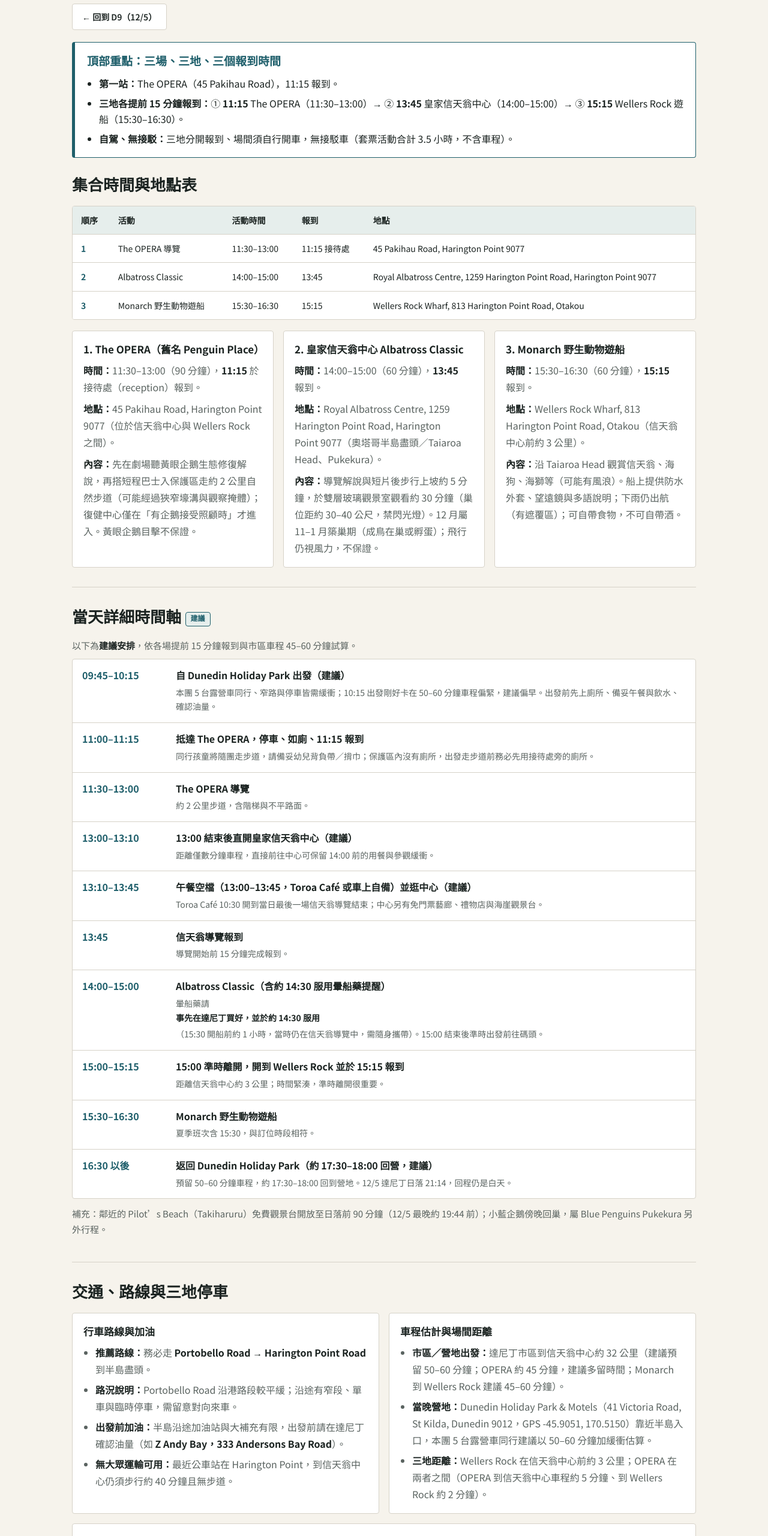
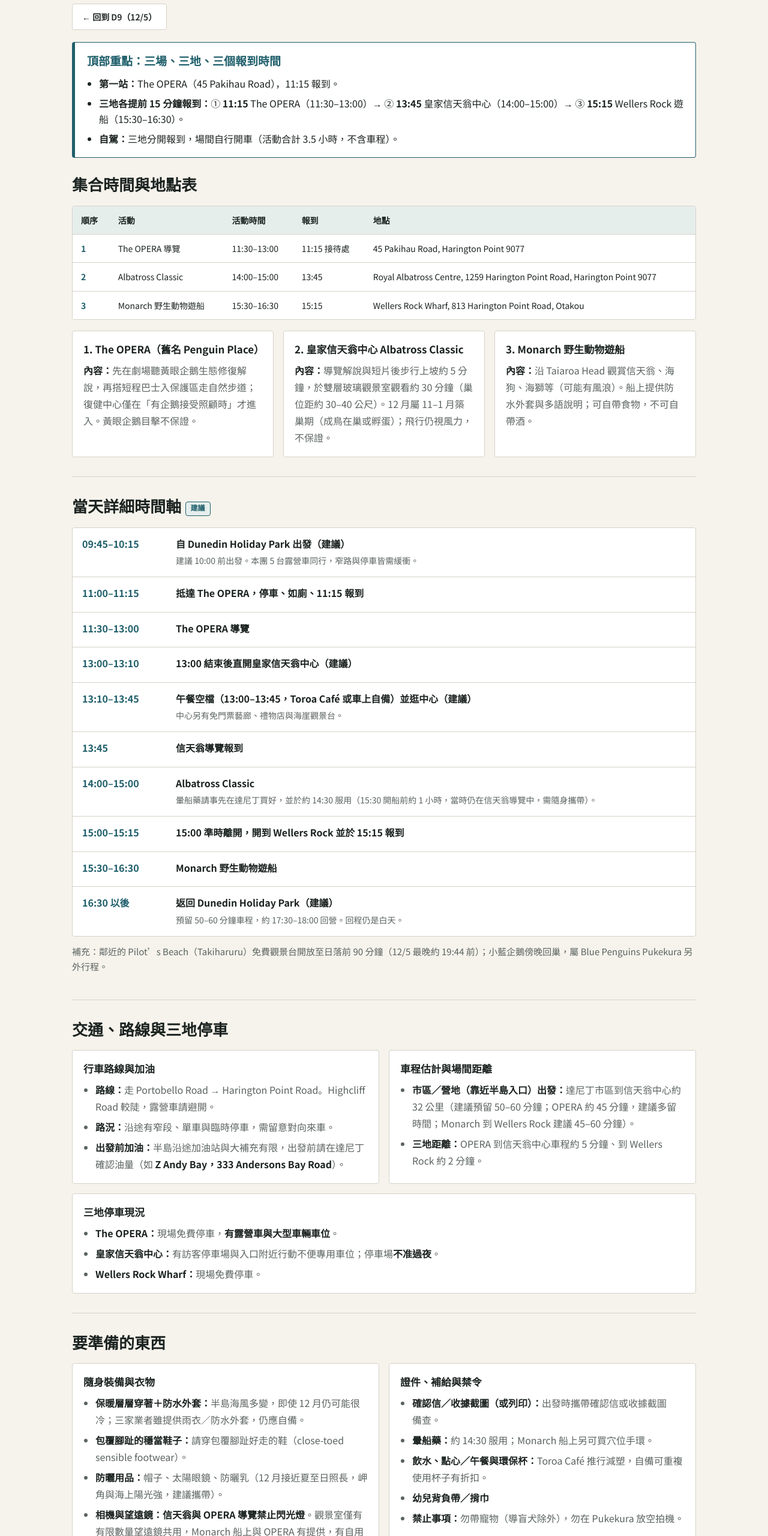
Before and after one commit to dect7567/2026_New_Zealand_Road_Trip, a website: page albatross-d9.html in a window 1280 px wide. Shown: the part 240-2800 px from the top of the page at 60% size. Drawn offline with Linux system fonts and the light colour scheme.

Commit message:
D9 信天翁導覽頁第 4 輪：路線改寫、親子與暈船提醒去重、移除重複與多餘文字（agy Orchestrator round 4）

```diff
--- a/albatross-d9.html
+++ b/albatross-d9.html
@@ -26,7 +26,7 @@
         <ul class="ab-key-list">
           <li><strong>第一站：</strong>The OPERA（45 Pakihau Road），11:15 報到。</li>
           <li><strong>三地各提前 15 分鐘報到：</strong>① <strong>11:15</strong> The OPERA（11:30–13:00）→ ② <strong>13:45</strong> 皇家信天翁中心（14:00–15:00）→ ③ <strong>15:15</strong> Wellers Rock 遊船（15:30–16:30）。</li>
-          <li><strong>自駕、無接駁：</strong>三地分開報到、場間須自行開車，無接駁車（套票活動合計 3.5 小時，不含車程）。</li>
+          <li><strong>自駕：</strong>三地分開報到，場間自行開車（活動合計 3.5 小時，不含車程）。</li>
         </ul>
       </section>
 
@@ -72,97 +72,84 @@
         <div class="ab-grid ab-grid--3">
           <article class="ab-card">
             <h3>1. The OPERA（舊名 Penguin Place）</h3>
-            <p><strong>時間：</strong>11:30–13:00（90 分鐘），<strong>11:15</strong> 於接待處（reception）報到。</p>
-            <p><strong>地點：</strong>45 Pakihau Road, Harington Point 9077（位於信天翁中心與 Wellers Rock 之間）。</p>
-            <p><strong>內容：</strong>先在劇場聽黃眼企鵝生態修復解說，再搭短程巴士入保護區走約 2 公里自然步道（可能經過狹窄壕溝與觀察掩體）；復健中心僅在「有企鵝接受照顧時」才進入。黃眼企鵝目擊不保證。</p>
+            <p><strong>內容：</strong>先在劇場聽黃眼企鵝生態修復解說，再搭短程巴士入保護區走自然步道；復健中心僅在「有企鵝接受照顧時」才進入。黃眼企鵝目擊不保證。</p>
           </article>
           <article class="ab-card">
             <h3>2. 皇家信天翁中心 Albatross Classic</h3>
-            <p><strong>時間：</strong>14:00–15:00（60 分鐘），<strong>13:45</strong> 報到。</p>
-            <p><strong>地點：</strong>Royal Albatross Centre, 1259 Harington Point Road, Harington Point 9077（奧塔哥半島盡頭／Taiaroa Head、Pukekura）。</p>
-            <p><strong>內容：</strong>導覽解說與短片後步行上坡約 5 分鐘，於雙層玻璃觀景室觀看約 30 分鐘（巢位距約 30–40 公尺，禁閃光燈）。12 月屬 11–1 月築巢期（成鳥在巢或孵蛋）；飛行仍視風力，不保證。</p>
+            <p><strong>內容：</strong>導覽解說與短片後步行上坡約 5 分鐘，於雙層玻璃觀景室觀看約 30 分鐘（巢位距約 30–40 公尺）。12 月屬 11–1 月築巢期（成鳥在巢或孵蛋）；飛行仍視風力，不保證。</p>
           </article>
           <article class="ab-card">
             <h3>3. Monarch 野生動物遊船</h3>
-            <p><strong>時間：</strong>15:30–16:30（60 分鐘），<strong>15:15</strong> 報到。</p>
-            <p><strong>地點：</strong>Wellers Rock Wharf, 813 Harington Point Road, Otakou（信天翁中心前約 3 公里）。</p>
-            <p><strong>內容：</strong>沿 Taiaroa Head 觀賞信天翁、海狗、海獅等（可能有風浪）。船上提供防水外套、望遠鏡與多語說明；下雨仍出航（有遮覆區）；可自帶食物，不可自帶酒。</p>
+            <p><strong>內容：</strong>沿 Taiaroa Head 觀賞信天翁、海狗、海獅等（可能有風浪）。船上提供防水外套與多語說明；可自帶食物，不可自帶酒。</p>
           </article>
         </div>
       </section>
 
       <section id="ab-timeline" class="ab-section" aria-labelledby="ab-timeline-title">
         <h2 id="ab-timeline-title">當天詳細時間軸 <span class="ab-badge">建議</span></h2>
-        <p class="ab-lead">以下為<strong>建議安排</strong>，依各場提前 15 分鐘報到與市區車程 45–60 分鐘試算。</p>
         <ol class="ab-timeline">
           <li>
             <span class="ab-time">09:45–10:15</span>
             <div class="ab-timeline-body">
               <strong>自 Dunedin Holiday Park 出發（建議）</strong>
-              <p>本團 5 台露營車同行、窄路與停車皆需緩衝；10:15 出發剛好卡在 50–60 分鐘車程偏緊，建議偏早。出發前先上廁所、備妥午餐與飲水、確認油量。</p>
+              <p>建議 10:00 前出發。本團 5 台露營車同行，窄路與停車皆需緩衝。</p>
             </div>
           </li>
           <li>
             <span class="ab-time">11:00–11:15</span>
             <div class="ab-timeline-body">
               <strong>抵達 The OPERA，停車、如廁、11:15 報到</strong>
-              <p>同行孩童將隨團走步道，請備妥幼兒背負帶／揹巾；保護區內沒有廁所，出發走步道前務必先用接待處旁的廁所。</p>
             </div>
           </li>
           <li>
             <span class="ab-time">11:30–13:00</span>
             <div class="ab-timeline-body">
               <strong>The OPERA 導覽</strong>
-              <p>約 2 公里步道，含階梯與不平路面。</p>
             </div>
           </li>
           <li>
             <span class="ab-time">13:00–13:10</span>
             <div class="ab-timeline-body">
               <strong>13:00 結束後直開皇家信天翁中心（建議）</strong>
-              <p>距離僅數分鐘車程，直接前往中心可保留 14:00 前的用餐與參觀緩衝。</p>
             </div>
           </li>
           <li>
             <span class="ab-time">13:10–13:45</span>
             <div class="ab-timeline-body">
               <strong>午餐空檔（13:00–13:45，Toroa Café 或車上自備）並逛中心（建議）</strong>
-              <p>Toroa Café 10:30 開到當日最後一場信天翁導覽結束；中心另有免門票藝廊、禮物店與海崖觀景台。</p>
+              <p>中心另有免門票藝廊、禮物店與海崖觀景台。</p>
             </div>
           </li>
           <li>
             <span class="ab-time">13:45</span>
             <div class="ab-timeline-body">
               <strong>信天翁導覽報到</strong>
-              <p>導覽開始前 15 分鐘完成報到。</p>
             </div>
           </li>
           <li>
             <span class="ab-time">14:00–15:00</span>
             <div class="ab-timeline-body">
-              <strong>Albatross Classic（含約 14:30 服用暈船藥提醒）</strong>
-              <p>暈船藥請<strong>事先在達尼丁買好，並於約 14:30 服用</strong>（15:30 開船前約 1 小時，當時仍在信天翁導覽中，需隨身攜帶）。15:00 結束後準時出發前往碼頭。</p>
+              <strong>Albatross Classic</strong>
+              <p>暈船藥請事先在達尼丁買好，並於約 14:30 服用（15:30 開船前約 1 小時，當時仍在信天翁導覽中，需隨身攜帶）。</p>
             </div>
           </li>
           <li>
             <span class="ab-time">15:00–15:15</span>
             <div class="ab-timeline-body">
               <strong>15:00 準時離開，開到 Wellers Rock 並於 15:15 報到</strong>
-              <p>距離信天翁中心約 3 公里；時間緊湊，準時離開很重要。</p>
             </div>
           </li>
           <li>
             <span class="ab-time">15:30–16:30</span>
             <div class="ab-timeline-body">
               <strong>Monarch 野生動物遊船</strong>
-              <p>夏季班次含 15:30，與訂位時段相符。</p>
             </div>
           </li>
           <li>
             <span class="ab-time">16:30 以後</span>
             <div class="ab-timeline-body">
-              <strong>返回 Dunedin Holiday Park（約 17:30–18:00 回營，建議）</strong>
-              <p>預留 50–60 分鐘車程，約 17:30–18:00 回到營地。12/5 達尼丁日落 21:14，回程仍是白天。</p>
+              <strong>返回 Dunedin Holiday Park（建議）</strong>
+              <p>預留 50–60 分鐘車程，約 17:30–18:00 回營。回程仍是白天。</p>
             </div>
           </li>
         </ol>
@@ -175,26 +162,24 @@
           <article class="ab-card">
             <h3>行車路線與加油</h3>
             <ul>
-              <li><strong>推薦路線：</strong>務必走 <strong>Portobello Road → Harington Point Road</strong> 到半島盡頭。</li>
-              <li><strong>路況說明：</strong>Portobello Road 沿港路段較平緩；沿途有窄段、單車與臨時停車，需留意對向來車。</li>
+              <li><strong>路線：</strong>走 Portobello Road → Harington Point Road。Highcliff Road 較陡，露營車請避開。</li>
+              <li><strong>路況：</strong>沿途有窄段、單車與臨時停車，需留意對向來車。</li>
               <li><strong>出發前加油：</strong>半島沿途加油站與大補充有限，出發前請在達尼丁確認油量（如 <strong>Z Andy Bay，333 Andersons Bay Road</strong>）。</li>
-              <li><strong>無大眾運輸可用：</strong>最近公車站在 Harington Point，到信天翁中心仍須步行約 40 分鐘且無步道。</li>
             </ul>
           </article>
           <article class="ab-card">
             <h3>車程估計與場間距離</h3>
             <ul>
-              <li><strong>市區／營地出發：</strong>達尼丁市區到信天翁中心約 32 公里（建議預留 50–60 分鐘；OPERA 約 45 分鐘，建議多留時間；Monarch 到 Wellers Rock 建議 45–60 分鐘）。</li>
-              <li><strong>當晚營地：</strong>Dunedin Holiday Park &amp; Motels（41 Victoria Road, St Kilda, Dunedin 9012，GPS -45.9051, 170.5150）靠近半島入口，本團 5 台露營車同行建議以 50–60 分鐘加緩衝估算。</li>
-              <li><strong>三地距離：</strong>Wellers Rock 在信天翁中心前約 3 公里；OPERA 在兩者之間（OPERA 到信天翁中心車程約 5 分鐘、到 Wellers Rock 約 2 分鐘）。</li>
+              <li><strong>市區／營地（靠近半島入口）出發：</strong>達尼丁市區到信天翁中心約 32 公里（建議預留 50–60 分鐘；OPERA 約 45 分鐘，建議多留時間；Monarch 到 Wellers Rock 建議 45–60 分鐘）。</li>
+              <li><strong>三地距離：</strong>OPERA 到信天翁中心車程約 5 分鐘、到 Wellers Rock 約 2 分鐘。</li>
             </ul>
           </article>
           <article class="ab-card ab-card--wide">
-            <h3>三地停車現況（本團當日開 5 台露營車）</h3>
+            <h3>三地停車現況</h3>
             <ul>
-              <li><strong>The OPERA（45 Pakihau Road）：</strong>現場免費停車，<strong>有露營車與大型車輛車位</strong>。<span class="ab-tbc-note">待確認：現場車位容量是否足夠本團 5 台露營車同時停放。</span></li>
-              <li><strong>皇家信天翁中心（1259 Harington Point Road）：</strong>有訪客停車場與入口附近行動不便專用車位；停車場<strong>不准過夜</strong>。<span class="ab-tbc-note">待確認：日間露營車車位容量與本團 5 台露營車能否同時停放。</span></li>
-              <li><strong>Wellers Rock Wharf（813 Harington Point Road）：</strong>現場免費停車。<span class="ab-tbc-note">待確認：現場車位容量、車位大小與本團 5 台露營車能否同時停放。</span></li>
+              <li><strong>The OPERA：</strong>現場免費停車，<strong>有露營車與大型車輛車位</strong>。</li>
+              <li><strong>皇家信天翁中心：</strong>有訪客停車場與入口附近行動不便專用車位；停車場<strong>不准過夜</strong>。</li>
+              <li><strong>Wellers Rock Wharf：</strong>現場免費停車。</li>
             </ul>
           </article>
         </div>
@@ -207,7 +192,7 @@
             <h3>隨身裝備與衣物</h3>
             <ul>
               <li><strong>保暖層層穿著＋防水外套：</strong>半島海風多變，即使 12 月仍可能很冷；三家業者雖提供雨衣／防水外套，仍應自備。</li>
-              <li><strong>包覆腳趾的穩當鞋子：</strong>請穿包覆腳趾好走的鞋（close-toed sensible footwear），OPERA 步道不平且有階梯。</li>
+              <li><strong>包覆腳趾的穩當鞋子：</strong>請穿包覆腳趾好走的鞋（close-toed sensible footwear）。</li>
               <li><strong>防曬用品：</strong>帽子、太陽眼鏡、防曬乳（12 月接近夏至日照長，岬角與海上陽光強，建議攜帶）。</li>
               <li><strong>相機與望遠鏡：</strong><strong>信天翁與 OPERA 導覽禁止閃光燈</strong>。觀景室僅有有限數量望遠鏡共用，Monarch 船上與 OPERA 有提供，有自用也可攜帶。</li>
             </ul>
@@ -216,11 +201,10 @@
             <h3>證件、補給與禁令</h3>
             <ul>
               <li><strong>確認信／收據截圖（或列印）：</strong>出發時攜帶確認信或收據截圖備查。</li>
-              <li><strong>暈船藥：</strong>請<strong>事先在達尼丁買好，並於約 14:30 服用</strong>（15:30 開船前約 1 小時，當時仍在信天翁導覽中，需隨身攜帶）；Monarch 船上另可買穴位手環。</li>
+              <li><strong>暈船藥：</strong>約 14:30 服用；Monarch 船上另可買穴位手環。</li>
               <li><strong>飲水、點心／午餐與環保杯：</strong>Toroa Café 推行減塑，自備可重複使用杯子有折扣。</li>
-              <li><strong>幼兒背負帶／揹巾：</strong>同行孩童將隨團走 OPERA 步道（步道有階梯與不平路面，多半不適用推車），請務必攜帶背負帶／揹巾，並於入園前先使用接待處廁所。</li>
+              <li><strong>幼兒背負帶／揹巾</strong></li>
               <li><strong>禁止事項：</strong>勿帶寵物（導盲犬除外），勿在 Pukekura 放空拍機。</li>
-              <li><strong>廁所分布：</strong>OPERA 廁所只在停車場旁接待處，進入保護區後無廁所；信天翁中心室內有無障礙廁所；Monarch 船上廁所待確認。</li>
             </ul>
           </article>
         </div>
@@ -229,7 +213,7 @@
       <section id="ab-family" class="ab-section" aria-labelledby="ab-family-title">
         <h2 id="ab-family-title">親子同行注意事項</h2>
         <div class="ab-callout">
-          <p><strong>同行陪同規定與親子提醒：</strong>皇家信天翁中心 <strong>15 歲以下</strong>、The OPERA <strong>16 歲以下</strong>須由大人陪同（每位同行嬰幼兒皆須持票）。本團孩童將隨團走 OPERA 步道，請準備<strong>幼兒背負帶／揹巾</strong>，並於入園前<strong>先上廁所</strong>。</p>
+          <p><strong>同行陪同規定：</strong>皇家信天翁中心 <strong>15 歲以下</strong>、The OPERA <strong>16 歲以下</strong>須由大人陪同（每位同行嬰幼兒皆須持票）。</p>
         </div>
         <div class="ab-grid ab-grid--3">
           <article class="ab-card">
@@ -244,15 +228,14 @@
             <h3>皇家信天翁中心</h3>
             <ul>
               <li>歡迎各年齡層，但觀景室<strong>須保持安靜</strong>；若孩童過吵，中心可請家長提前結束導覽。</li>
-              <li>須步行約 5 分鐘上坡鋪面步道至雙層玻璃觀景室（推車可否上坡仍屬待確認）。</li>
-              <li>觀景室窗戶偏站立高度；中心室內展區免門票，設有無障礙廁所。</li>
+              <li>觀景室窗戶偏站立高度；中心室內設有無障礙廁所。</li>
             </ul>
           </article>
           <article class="ab-card">
             <h3>Monarch 野生動物遊船</h3>
             <ul>
-              <li>套票已含同行嬰幼兒票券，可一同登船（船上嬰幼兒救生衣、推車與船上廁所仍屬待確認）。</li>
-              <li>海域相對遮蔽但仍會出海、可能搖晃；暈船藥請<strong>事先在達尼丁買好，並於約 14:30 服用</strong>。</li>
+              <li>套票已含同行嬰幼兒票券，可一同登船。</li>
+              <li>海域相對遮蔽但仍會出海、可能搖晃。</li>
               <li>自駕兒童安全座椅依紐西蘭道路交通法規辦理。</li>
             </ul>
           </article>
@@ -266,12 +249,12 @@
             <h3>12 月典型天氣 <span class="ab-badge">典型值</span></h3>
             <ul>
               <li><strong>日照（12/5 達尼丁）：</strong>日出 <strong>05:42</strong>、日落 <strong>21:14</strong>（日照約 15 小時 32 分）。</li>
-              <li><strong>氣溫與風雨：</strong>12 月初平均高溫約 <strong>15°C</strong>、低溫約 <strong>9°C</strong>（12/1 典型約 59°F／48°F），岬角更風更涼；降雨日機率約 30%；平均風速約 13 mph（約 21 km/h）以西風為主，約一半時間多雲或陰天。</li>
+              <li><strong>氣溫與風雨：</strong>12 月初平均高溫約 <strong>15°C</strong>、低溫約 <strong>9°C</strong>，岬角更風更涼；降雨日機率約 30%；平均風速約 13 mph（約 21 km/h）以西風為主，約一半時間多雲或陰天。</li>
               <li><strong>觀賞與預報：</strong>有風的下午較易看到信天翁飛行；冷風天遊船也往往更好看。請於<strong>出發前一週再查當地天氣預報</strong>。</li>
             </ul>
           </article>
           <article class="ab-card">
-            <h3>雨天照常與 24 小時取消規則</h3>
+            <h3>雨天與取消規則</h3>
             <ul>
               <li><strong>三場雨天通常照常：</strong>OPERA 下雨、寒冷或有風通常仍出團；Monarch 下雨照常開船（有遮覆區）；信天翁為室內觀景室。</li>
               <li><strong>24 小時取消規則：</strong>導覽開始前 <strong>24 小時</strong>可取消或修改，逾期不可退。</li>
@@ -283,12 +266,12 @@
 
       <section id="ab-lunch" class="ab-section" aria-labelledby="ab-lunch-title">
         <h2 id="ab-lunch-title">午餐規劃（13:00–13:45 空檔）</h2>
-        <p class="ab-lead">OPERA 13:00 結束後直開皇家信天翁中心準備 13:45 報到，扣除車程用餐空檔約 35 分鐘，<strong>建議直接於信天翁中心用餐（Toroa Café 或車上自備）</strong>；Portobello 距離中心來回約 20 分鐘車程，較適合提早出發時於去程順路買咖啡。</p>
+        <p class="ab-lead">13:00–13:45 空檔扣除車程，用餐時間約 35 分鐘，<strong>建議直接於信天翁中心用餐（Toroa Café 或車上自備）</strong>；Portobello 來回約 20 分鐘車程，較適合提早出發時於去程順路買咖啡。</p>
         <div class="ab-grid">
           <article class="ab-card">
             <h3>方案 A：Toroa Café（皇家信天翁中心內）</h3>
             <p><strong>營業時間：</strong>10:30 開到當日最後一場信天翁導覽結束。</p>
-            <p>位於信天翁中心內，提供櫃檯現做餐點與咖啡，可邊看窗外海景與信天翁（自備環保杯有折扣）。</p>
+            <p>位於信天翁中心內，提供櫃檯現做餐點與咖啡，可邊看窗外海景與信天翁。</p>
           </article>
           <article class="ab-card">
             <h3>方案 B：車上自備午餐（建議同時準備）</h3>
@@ -301,21 +284,21 @@
         <h2 id="ab-location-title">三地位置順序與 Google Maps 導航連結</h2>
         <div class="ab-callout">
           <p><strong>半島地理順序（沿 Portobello Road → Harington Point Road 往東北端 Taiaroa Head 岬角）：</strong>先經過 <strong>Wellers Rock Wharf</strong>（信天翁中心前約 3 公里）→ 中間轉入 <strong>The OPERA</strong>（45 Pakihau Road）→ 最盡頭為 <strong>Royal Albatross Centre</strong>（1259 Harington Point Road）。</p>
-          <p style="margin-top: 6px;"><strong>當日開車報到順序（末段折返約 3 公里）：</strong>① 先停中間的 <strong>The OPERA（11:15 報到）</strong> → ② 往盡頭開到 <strong>皇家信天翁中心（13:45 報到）</strong> → ③ 往回開約 3 公里至 <strong>Wellers Rock Wharf（15:15 報到）</strong>。</p>
+          <p style="margin-top: 6px;"><strong>當日開車順序：</strong>① The OPERA → ② 皇家信天翁中心 → ③ Wellers Rock Wharf（末段往回開約 3 公里）。</p>
         </div>
         <div class="ab-grid">
           <article class="ab-card">
-            <h3>① The OPERA（11:15 報到）</h3>
+            <h3>① The OPERA</h3>
             <p>45 Pakihau Road, Harington Point 9077</p>
             <a href="https://www.google.com/maps/search/?api=1&query=45+Pakihau+Road%2C+Harington+Point+9077%2C+New+Zealand" target="_blank" rel="noopener noreferrer">開啟 Google Maps（The OPERA） ↗</a>
           </article>
           <article class="ab-card">
-            <h3>② 皇家信天翁中心（13:45 報到）</h3>
+            <h3>② 皇家信天翁中心</h3>
             <p>Royal Albatross Centre, 1259 Harington Point Road, Harington Point 9077</p>
             <a href="https://www.google.com/maps/search/?api=1&query=Royal+Albatross+Centre%2C+1259+Harington+Point+Road%2C+Harington+Point+9077%2C+New+Zealand" target="_blank" rel="noopener noreferrer">開啟 Google Maps（皇家信天翁中心） ↗</a>
           </article>
           <article class="ab-card">
-            <h3>③ Wellers Rock Wharf（15:15 報到）</h3>
+            <h3>③ Wellers Rock Wharf</h3>
             <p>813 Harington Point Road, Otakou（Monarch 野生動物遊船）</p>
             <a href="https://www.google.com/maps/search/?api=1&query=Wellers+Rock+Wharf%2C+813+Harington+Point+Road%2C+Otakou%2C+New+Zealand" target="_blank" rel="noopener noreferrer">開啟 Google Maps（Wellers Rock 碼頭） ↗</a>
           </article>
@@ -345,7 +328,6 @@
 
       <section id="ab-sources" class="ab-section" aria-labelledby="ab-sources-title">
         <h2 id="ab-sources-title">資料來源與官方聯絡</h2>
-        <p class="ab-lead"><strong>資料整理日 2026-11-17</strong>（皆為紐西蘭當地時間 NZDT）。</p>
         <div class="ab-grid">
           <article class="ab-card">
             <h3>業者官方網站與聯絡頁</h3>
```
